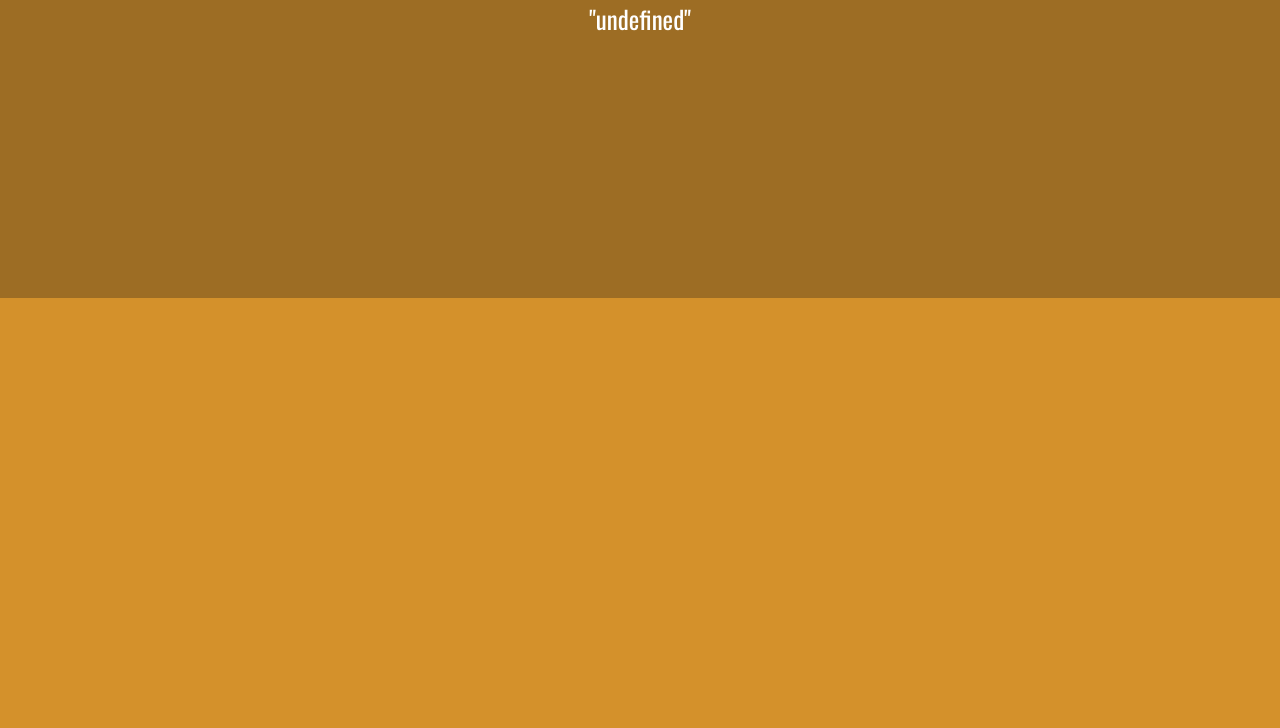
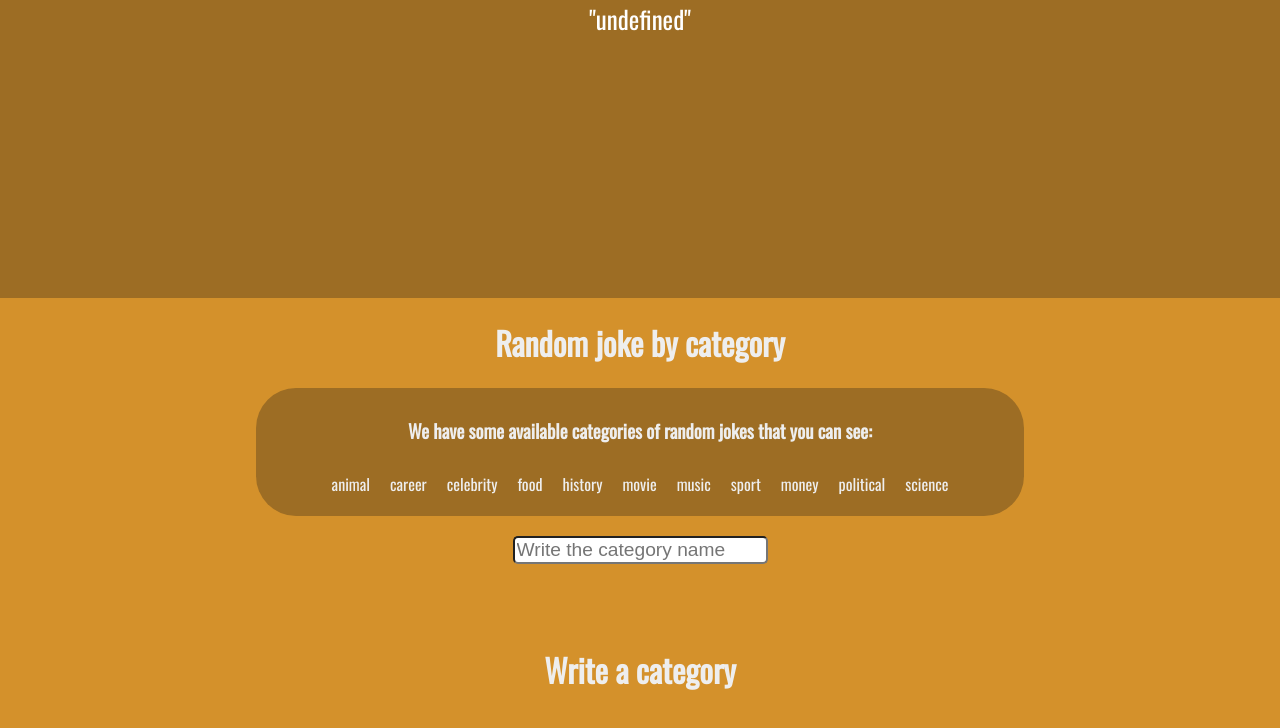
Before and after one commit to Guilherme-Ferreira-Tombini/ChuckNorrisJokes, a Next.js app: page / in a window 1280 px wide. Shown: the part 1302-2030 px from the top of the page. Built offline with nearby package versions, Linux system fonts and the light colour scheme; no server answers.

Commit message:
adicionado pagina de piada por categoria

```diff
--- /dev/null
+++ b/pages/componentes/Piada_category.tsx
@@ -0,0 +1,62 @@
+import styles from '../../styles/Piada_category.module.css'
+import React, { useCallback, useEffect, useState } from "react";
+import api from '../api/api';
+
+export interface ProjetoData{
+  id: string;
+  value: string;
+}
+
+export default function Piada_category(){
+  const [category1, setCategory1] = useState<ProjetoData>();
+  const [string, setString] = useState('')
+
+  const handleChange = (event: any) => {
+    setString(event.target.value);
+    console.log(string)
+  };
+
+  useEffect(() => {
+    api
+      .get("https://api.chucknorris.io/jokes/random?category="+string)
+      .then((response) => setCategory1(response.data))
+      .catch((err) => {
+        console.error("ops! ocorreu um erro" + err);
+      });
+  }, [string]);
+
+  console.log(category1)
+
+return(
+   <div className={styles.container}>
+     <h1>Random joke by category</h1>
+
+     <div className={styles.menu}>
+      <h3>We have some available categories of random jokes that you can see:</h3>
+      <div className={styles.menu1}>
+      <p>animal</p>
+      <p>career</p>
+      <p>celebrity</p>
+      <p>food</p>
+      <p>history</p>
+      <p>movie</p>
+      <p>music</p>
+      <p>sport</p>
+      <p>money</p>
+      <p>political</p>
+      <p>science</p>
+      </div>
+     </div>
+
+     <div>
+        <input className={styles.input} type="text" placeholder='Write the category name' value={string} onChange={handleChange} />
+      </div>
+
+      <div className={styles.frase}>
+        {!string && <h1>Write a category</h1>}
+        {string && <h2>"{ category1?.value}"</h2>}
+      </div>
+
+  </div>
+)
+}
--- a/pages/index.tsx
+++ b/pages/index.tsx
@@ -3,12 +3,13 @@ import styles from '../styles/Home.module.css'
 import Inicio from './componentes/Inicio'
 import Image from 'next/image'
 import Piada_random from './componentes/Piada_random'
+import Piada_category from './componentes/Piada_category'
 
 
 export default function Home() {
 
   return (
-    <div className={styles.container}>
+    <div className={styles.container} >
       <Head>
         <title>Chuck Norris Jokes</title>
         <link rel="icon" href="/favicon.ico" />
@@ -36,8 +37,10 @@ export default function Home() {
 
     </div>
 
-    <div id='container3' className={styles.container3}>
-
+    <div id='container3' className={styles.container3} >
+      <div>
+      <Piada_category/>
+      </div>
     </div>
 
     <div id='container4' className={styles.container4}>
--- a/styles/Home.module.css
+++ b/styles/Home.module.css
@@ -37,6 +37,20 @@
   height: 30vh;
 }
 
+.botao{
+  width: 100%;
+  position: absolute;
+margin-top: -160px;
+display: flex;
+justify-content: center;
+  background-color: transparent;
+   border: none;
+   transition: all 0.5s;
+  cursor: pointer;
+  color: inherit;
+  text-decoration: none;
+}
+
 .botao1{
   width: 100%;
   position: absolute;
@@ -62,3 +76,11 @@ margin-top: 17vh;
 display: flex;
 justify-content: center;
 }
+
+.botao4{
+  background-color: #9D6D24;
+  border-radius: 50px;
+  width: 70px;
+  height: 70px;
+  box-shadow: 0px 6px 10px  black;
+}
--- /dev/null
+++ b/styles/Piada_category.module.css
@@ -0,0 +1,46 @@
+.container{
+    width: 100%;
+    height: 100%;
+    display: flex;
+    flex-direction: column;
+    align-items: center;
+    flex-wrap: nowrap;
+    justify-items: center;
+    color: rgb(238, 238, 238);
+}
+
+.frase{
+    margin-top: 60px;
+    width: 80%;
+    display: flex;
+    flex-direction: column;
+    align-items: center;
+    justify-items: center;
+}
+
+.menu{
+    display: flex;
+    flex-direction: column;
+    align-items: center;
+    justify-items: center;
+    padding: 10px;
+    width: 60%;
+    margin-bottom: 20px;
+    background-color: #9D6D24;
+    border-radius: 40px;
+  }
+  .menu1{
+    display: flex;
+    justify-content: center;
+    width: 100%;
+    flex-wrap: wrap;
+  }
+
+  .menu1> p{
+      margin: 10px;
+  }
+
+  .input{
+      font-size: larger;
+      border-radius: 5px;
+  }
```
Also changed, not shown: public/menu.png (added).
